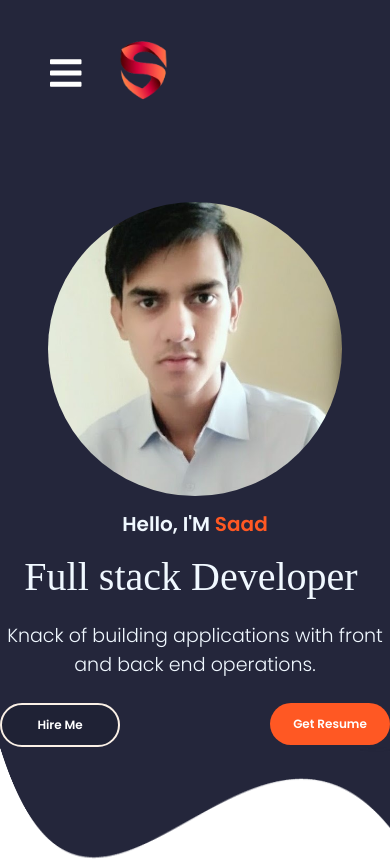
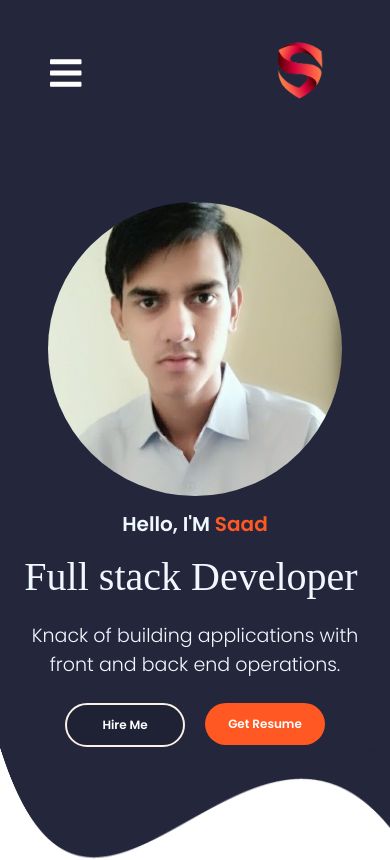
Before and after one commit to msaad323/portfolioapp, a React (Create React App) app in the folder client/: page / in a window 390 px wide. Shown: the top 860 px of the page. Built offline with nearby package versions, Linux system fonts and the light colour scheme; a web font is replaced by a local one.

Commit message:
fix logo and profile screen size

```diff
--- a/client/src/PortfolioContainer/Home/Header/Header.css
+++ b/client/src/PortfolioContainer/Home/Header/Header.css
@@ -13,7 +13,10 @@
   color: var(--white);
 }
 .header-logo1 {
-  width: 40%;
+  width: 100px;
+  height: 100px;
+  object-fit: cover;
+  padding: 0;
   /* font-size: 50px; */
   /* font-family: "Poppins ExtraBold"; */
   /* color: var(--white); */
--- a/client/src/PortfolioContainer/Home/Profile/Profile.css
+++ b/client/src/PortfolioContainer/Home/Profile/Profile.css
@@ -109,10 +109,12 @@
   .profile-parent {
     flex-direction: column-reverse;
     margin: 40px 0 0 0;
+    padding: 0 20px;
   }
   .profile-options {
     display: flex;
-    justify-content: space-between;
+    justify-content: center;
+    column-gap: 20px;
   }
   .proflie-details {
     margin: 25px 0 0;
```
